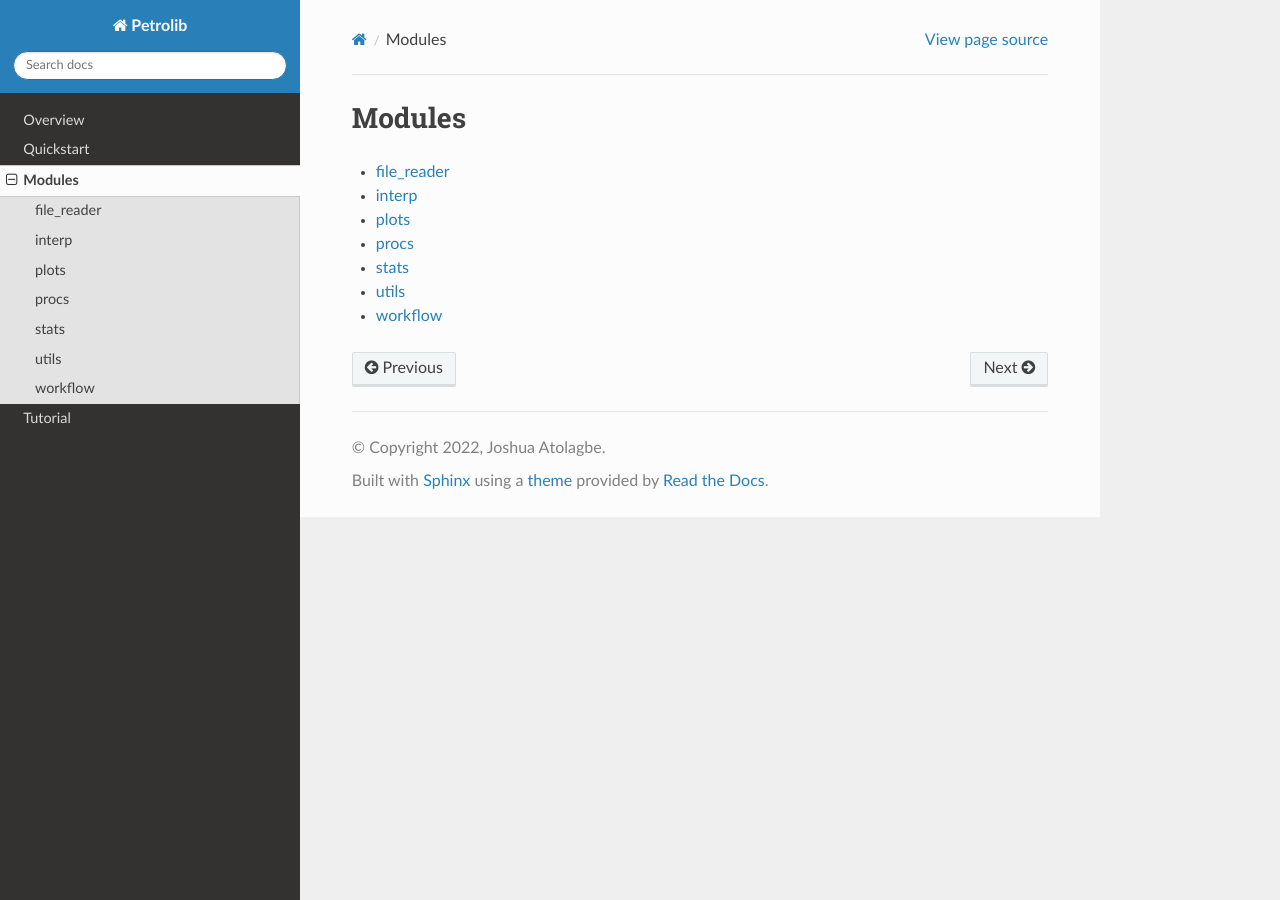
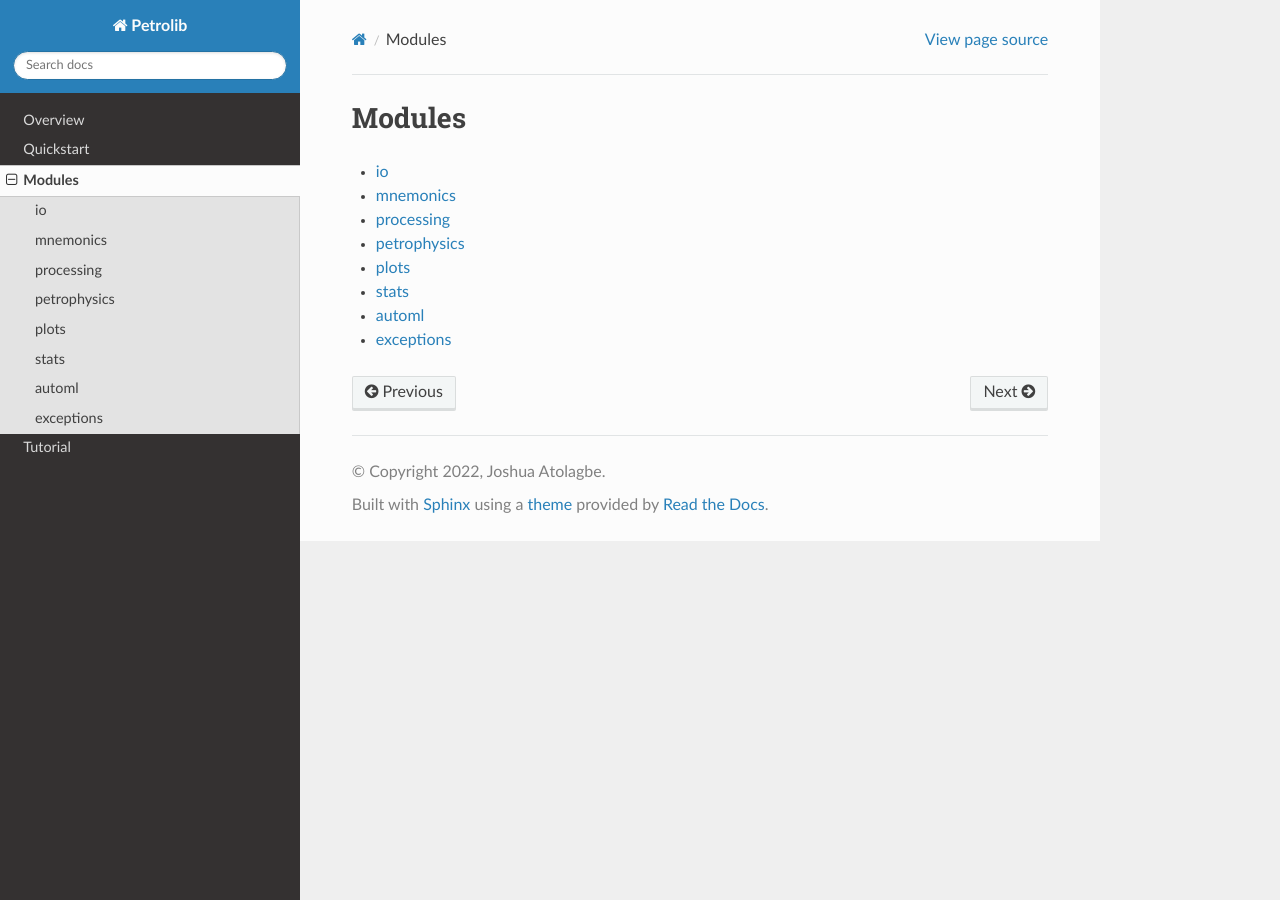
Before and after one commit to joshua-atolagbe/petrolib, a Sphinx documentation site: the page built from docs/modules.rst, in a window 1280 px wide. Built offline with Sphinx 7.4.7 and the Read the Docs theme 3.1.0, drawn with Linux system fonts in a browser that asks for light colours.

Commit message:
document the 2.0 modules

```diff
--- a/docs/petrolib.rst
+++ b/docs/petrolib.rst
@@ -1,55 +1,137 @@
-file_reader
+io
 ----------------------------
 
-.. automodule:: petrolib.file_reader
+.. automodule:: petrolib.io.wells
+   :members:
+
+.. automodule:: petrolib.io.las
    :members:
    :undoc-members:
    :show-inheritance:
 
-interp
-----------------------
+.. automodule:: petrolib.io.dlis
+   :members:
 
-.. automodule:: petrolib.interp
+.. automodule:: petrolib.io.tables
    :members:
    :undoc-members:
    :show-inheritance:
 
-plots
----------------------
-
-.. automodule:: petrolib.plots
+.. automodule:: petrolib.io.tops
    :members:
    :undoc-members:
    :show-inheritance:
 
-procs
----------------------
+.. automodule:: petrolib.io.excel
+   :members:
 
-.. automodule:: petrolib.procs
+mnemonics
+----------------------------
+
+.. automodule:: petrolib.mnemonics
+   :members:
+
+processing
+----------------------------
+
+.. automodule:: petrolib.processing.cleaning
    :members:
    :undoc-members:
    :show-inheritance:
 
+.. automodule:: petrolib.processing.facies
+   :members:
+   :undoc-members:
+   :show-inheritance:
+
+petrophysics
+----------------------------
+
+.. automodule:: petrolib.petrophysics.quanti
+   :members:
+   :undoc-members:
+   :show-inheritance:
+
+.. automodule:: petrolib.petrophysics.shale
+   :members:
+
+.. automodule:: petrolib.petrophysics.porosity
+   :members:
+
+.. automodule:: petrolib.petrophysics.saturation
+   :members:
+
+.. automodule:: petrolib.petrophysics.fluids
+   :members:
+
+.. automodule:: petrolib.petrophysics.permeability
+   :members:
+
+.. automodule:: petrolib.petrophysics.rocktype
+   :members:
+
+.. automodule:: petrolib.petrophysics.capillary
+   :members:
+
+.. automodule:: petrolib.petrophysics.lithology
+   :members:
+
+.. automodule:: petrolib.petrophysics.netpay
+   :members:
+
+.. automodule:: petrolib.petrophysics.volumetrics
+   :members:
+
+.. automodule:: petrolib.petrophysics.uncertainty
+   :members:
+
+.. automodule:: petrolib.petrophysics.geomechanics
+   :members:
+
+plots
+----------------------------
+
+.. automodule:: petrolib.plots.logs
+   :members:
+   :undoc-members:
+   :show-inheritance:
+
+.. automodule:: petrolib.plots.crossplots
+   :members:
+   :undoc-members:
+   :show-inheritance:
+
+.. automodule:: petrolib.plots.petrophysics
+   :members:
+
+.. automodule:: petrolib.plots.geomechanics
+   :members:
+
+.. automodule:: petrolib.plots.maps
+   :members:
+
 stats
----------------------
+----------------------------
 
 .. automodule:: petrolib.stats
    :members:
    :undoc-members:
    :show-inheritance:
 
-utils
----------------------
+automl
+----------------------------
 
-.. automodule:: petrolib.utils
+.. automodule:: petrolib.automl.imputer
+   :members:
+   :show-inheritance:
+
+.. automodule:: petrolib.automl.cli
+   :members:
+
+exceptions
+----------------------------
+
+.. automodule:: petrolib.exceptions
    :members:
    :undoc-members:
    :show-inheritance:
-
-workflow
-------------------------
-
-.. automodule:: petrolib.workflow
-   :members:
-   :undoc-members:
-   :show-inheritance:
```
